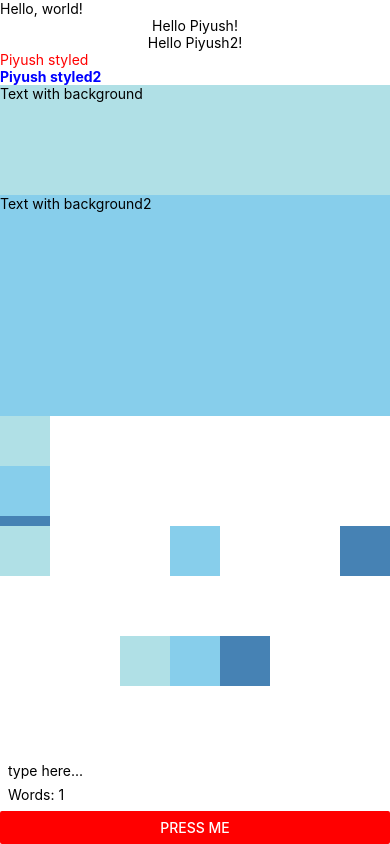
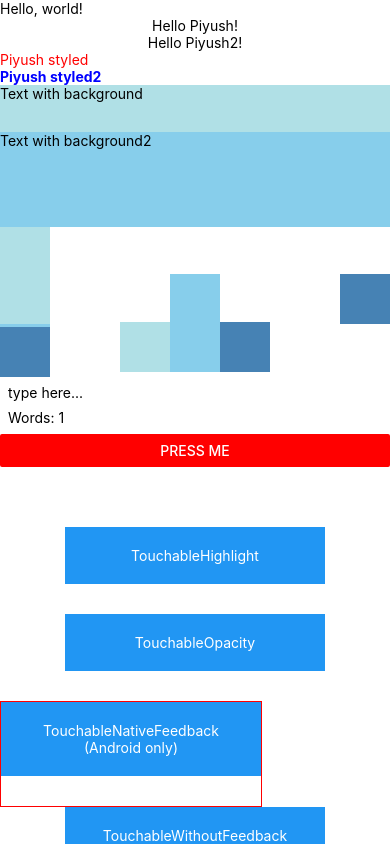
Before and after one commit to pdhimate/TWApp, a React Native app: screen / in a window 390 px wide. Built offline with nearby package versions, Linux system fonts and the light colour scheme.

Commit message:
Used toucables with scrol view

```diff
--- a/App.js
+++ b/App.js
@@ -1,16 +1,18 @@
 import React, { Component } from 'react';
-import { Text, View } from 'react-native';
+import { Text, View, ScrollView } from 'react-native';
 import { Greeting } from "./components/prop";
 import { Blinker } from "./components/blinker";
 import { textStyles } from "./styles/textStyles";
 import { backgrounds } from "./styles/backgroundStyles";
 import { TextInput2 } from "./components/textInput2";
 import { Button2 } from './components/button2';
+import { Touchables } from './components/touchables';
 
 export default class HelloWorldApp extends Component {
   render() {
     return (
       <View style={{ flex: 1 }}>
+        <ScrollView>
           <Text>Hello, world!</Text>
           <Greeting name="Piyush"></Greeting>
           <Greeting name="Piyush2"></Greeting>
@@ -51,6 +53,10 @@
           <Button2>
 
           </Button2>
+          <Touchables>
+
+          </Touchables>
+        </ScrollView>
       </View>
     );
   }
--- /dev/null
+++ b/components/touchables.js
@@ -0,0 +1,67 @@
+import React, { Component } from 'react';
+import { Platform, StyleSheet, Text, TouchableHighlight, TouchableOpacity, TouchableNativeFeedback, TouchableWithoutFeedback, View } from 'react-native';
+
+export class Touchables extends Component {
+  _onPressButton() {
+    alert('You tapped the button!')
+  }
+
+  _onLongPressButton() {
+    alert('You long-pressed the button!')
+  }
+
+
+  render() {
+    return (
+      <View style={styles.container}>
+        <TouchableHighlight onPress={this._onPressButton} underlayColor="white">
+          <View style={styles.button}>
+            <Text style={styles.buttonText}>TouchableHighlight</Text>
+          </View>
+        </TouchableHighlight>
+        <TouchableOpacity onPress={this._onPressButton}>
+          <View style={styles.button}>
+            <Text style={styles.buttonText}>TouchableOpacity</Text>
+          </View>
+        </TouchableOpacity>
+        <TouchableNativeFeedback
+            onPress={this._onPressButton}
+            background={Platform.OS === 'android' ? TouchableNativeFeedback.SelectableBackground() : ''}>
+          <View style={styles.button}>
+            <Text style={styles.buttonText}>TouchableNativeFeedback {Platform.OS !== 'android' ? '(Android only)' : ''}</Text>
+          </View>
+        </TouchableNativeFeedback>
+        <TouchableWithoutFeedback
+            onPress={this._onPressButton}
+            >
+          <View style={styles.button}>
+            <Text style={styles.buttonText}>TouchableWithoutFeedback</Text>
+          </View>
+        </TouchableWithoutFeedback>
+        <TouchableHighlight onPress={this._onPressButton} onLongPress={this._onLongPressButton} underlayColor="white">
+          <View style={styles.button}>
+            <Text style={styles.buttonText}>Touchable with Long Press</Text>
+          </View>
+        </TouchableHighlight>
+      </View>
+    );
+  }
+}
+
+const styles = StyleSheet.create({
+  container: {
+    paddingTop: 60,
+    alignItems: 'center'
+  },
+  button: {
+    marginBottom: 30,
+    width: 260,
+    alignItems: 'center',
+    backgroundColor: '#2196F3'
+  },
+  buttonText: {
+    textAlign: 'center',
+    padding: 20,
+    color: 'white'
+  }
+});
```
Lines whose indentation alone changed are shown as unchanged.
